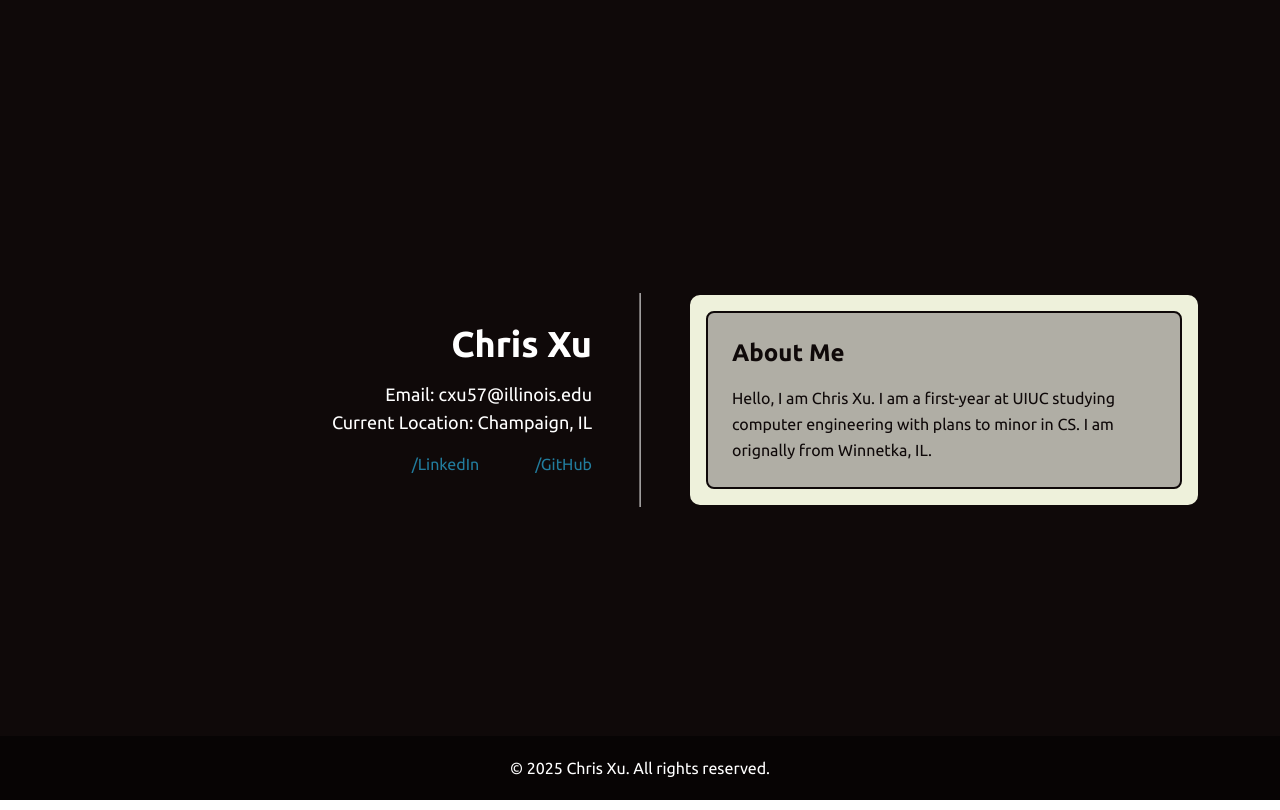
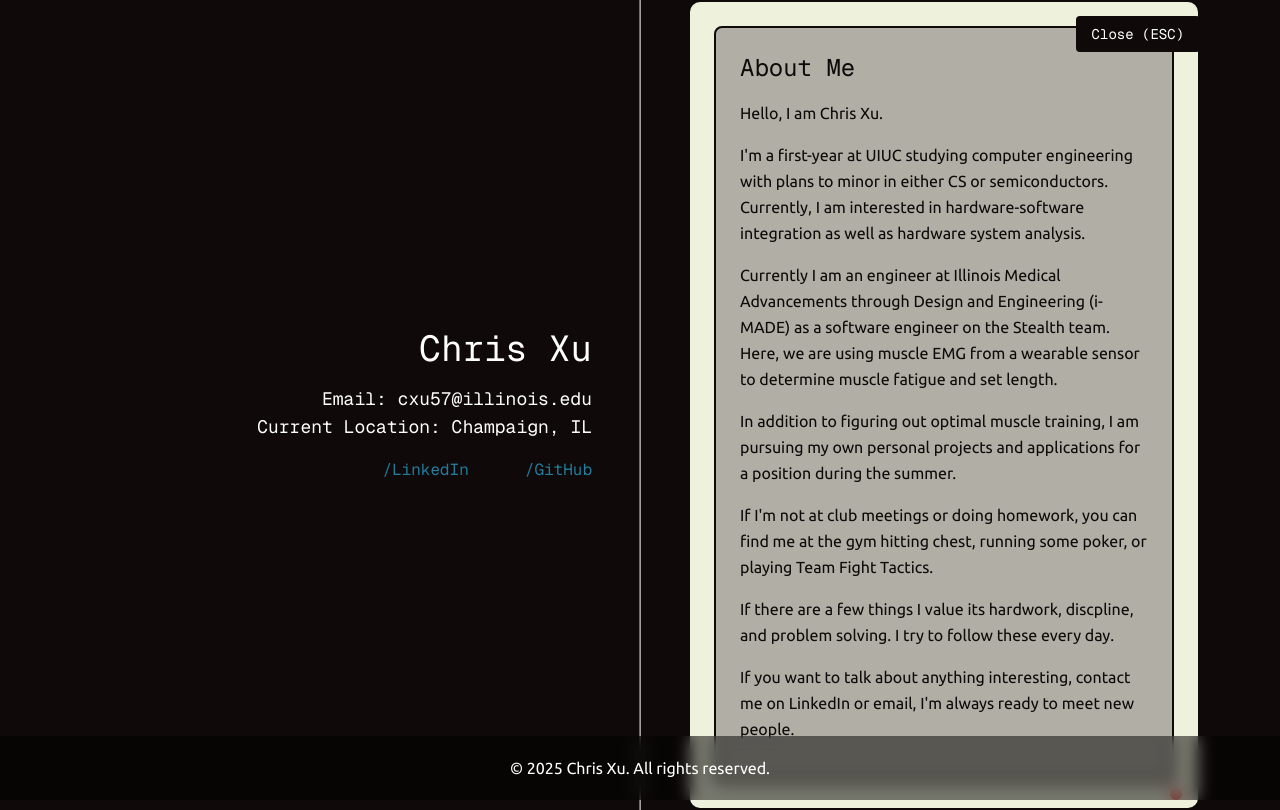
Before and after one commit to Typhlosion123/portfolio, a Next.js app: page /aboutme in a window 1280 px wide. Built offline with nearby package versions, Linux system fonts and the light colour scheme.

Commit message:
oh lordy lord

```diff
--- a/app/aboutme/page.tsx
+++ b/app/aboutme/page.tsx
@@ -1,9 +1,27 @@
 'use client';
 
-import React from "react";
+import React, { useEffect } from "react";
 import { motion } from "framer-motion";
+import { useRouter } from "next/navigation";
 
 export default function AboutMe() {
+  const router = useRouter();
+
+  const handleClose = () => {
+    router.push('/computer');
+  };
+
+  useEffect(() => {
+    const handleKeyDown = (e: KeyboardEvent) => {
+      if (e.key === 'Escape') {
+        handleClose();
+      }
+    };
+
+    window.addEventListener('keydown', handleKeyDown);
+    return () => window.removeEventListener('keydown', handleKeyDown);
+  }, [router]);
+
   return (
     <motion.div
       initial={{ opacity: 0 }}
@@ -12,20 +30,29 @@ export default function AboutMe() {
       className="min-h-screen bg-[#0F0909] text-white flex items-center justify-center"
     >
       <div className="relative w-full max-w-6xl flex px-4">
+        {/* Close Button */}
+        <button
+          onClick={handleClose}
+          className="absolute top-4 right-4 px-4 py-2 hover:bg-opacity-90 text-white rounded transition-colors font-mono text-sm z-10"
+          style={{ backgroundColor: '#0F0909' }}
+        >
+          Close (ESC)
+        </button>
+
         {/* Separator Line */}
         <div className="absolute left-1/2 transform -translate-x-[40%] w-px h-full bg-white" />
 
         {/* Left Side: Name and Contact */}
         <div className="w-1/2 pr-12 flex flex-col justify-center items-end text-right">
-          <h1 className="text-4xl font-bold mb-4">Chris Xu</h1>
-          <p className="text-lg">Email: cxu57@illinois.edu</p>
-          <p className="text-lg">Current Location: Champaign, IL</p>
+          <h1 className="text-4xl font-mono mb-4">Chris Xu</h1>
+          <p className="text-lg font-mono">Email: cxu57@illinois.edu</p>
+          <p className="text-lg font-mono">Current Location: Champaign, IL</p>
           <div className="mt-4 space-x-14">
             <a
               href="https://linkedin.com/in/chrisyxu"
               target="_blank"
               rel="noopener noreferrer"
-              className="hover:underline" style = {{color: '#227C9D'}}
+              className="hover:underline font-mono" style={{ color: '#227C9D' }}
             >
               /LinkedIn
             </a>
@@ -33,7 +60,7 @@ export default function AboutMe() {
               href="https://github.com/Typhlosion123"
               target="_blank"
               rel="noopener noreferrer"
-              className="hover:underline" style = {{color: '#227C9D'}}
+              className="hover:underline font-mono" style={{ color: '#227C9D' }}
             >
               /GitHub
             </a>
@@ -43,14 +70,33 @@ export default function AboutMe() {
         {/* Right Side: Information */}
         <div className="w-1/2 pl-12 flex flex-col justify-center">
           {/* Outer rounded square */}
-          <div className="rounded-xl p-4" style={{ backgroundColor: '#EEF1DB', border: '2px solid #0F0909' }}>
+          <div className="rounded-xl p-6 relative" style={{ backgroundColor: '#EEF1DB', border: '2px solid #0F0909' }}>
+            {/* Red power light */}
+            <div className="absolute bottom-2 right-4 w-3 h-3 rounded-full bg-red-500 animate-pulse"></div>
+
             {/* Inner square (monitor) */}
             <div className="rounded-lg p-6" style={{ backgroundColor: '#B0AEA5', border: '2px solid #0F0909' }}>
-              <h2 className="text-2xl font-semibold mb-4 text-[#0F0909]">About Me</h2>
-              <p className="text-base leading-relaxed text-[#0F0909]">
+              <h2 className="text-2xl font-mono mb-4 text-[#0F0909]">About Me</h2>
+              <p className="text-base leading-relaxed text-[#0F0909] mb-4">
                 Hello, I am Chris Xu.
-
-                I am a first-year at UIUC studying computer engineering with plans to minor in CS. I am orignally from Winnetka, IL.
+              </p>
+              <p className="text-base leading-relaxed text-[#0F0909] mb-4">
+                I'm a first-year at UIUC studying computer engineering with plans to minor in either CS or semiconductors. Currently, I am interested in hardware-software integration as well as hardware system analysis.
+              </p>
+              <p className="text-base leading-relaxed text-[#0F0909] mb-4">
+              Currently I am an engineer at Illinois Medical Advancements through Design and Engineering (i-MADE) as a software engineer on the Stealth team. Here, we are using muscle EMG from a wearable sensor to determine muscle fatigue and set length.
+              </p>
+              <p className="text-base leading-relaxed text-[#0F0909] mb-4">
+                In addition to figuring out optimal muscle training, I am pursuing my own personal projects and applications for a position during the summer.
+              </p>
+              <p className="text-base leading-relaxed text-[#0F0909] mb-4">
+                If I'm not at club meetings or doing homework, you can find me at the gym hitting chest, running some poker, or playing Team Fight Tactics.
+              </p>
+              <p className="text-base leading-relaxed text-[#0F0909] mb-4">
+                If there are a few things I value its hardwork, discpline, and problem solving. I try to follow these every day.
+              </p>
+              <p className="text-base leading-relaxed text-[#0F0909] mb-4">
+                If you want to talk about anything interesting, contact me on LinkedIn or email, I'm always ready to meet new people.
               </p>
             </div>
           </div>
```
